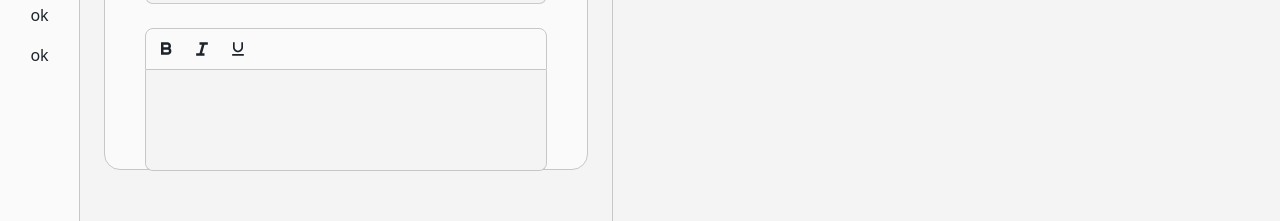
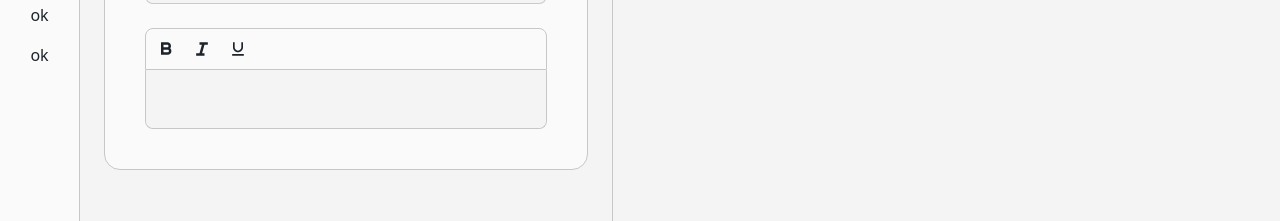
Before and after one commit to coachmania/refactor, a Vue app in the folder vue/: page /title in a window 1280 px wide. Shown: the part 477-698 px from the top of the page. Built offline with nearby package versions, Linux system fonts and the light colour scheme; no server answers.

Commit message:
fix input style

```diff
--- a/vue/src/components/global/QuillEditor.vue
+++ b/vue/src/components/global/QuillEditor.vue
@@ -58,6 +58,10 @@ onMounted(() => {
 </script>
 
 <style>
+.ql-container {
+	@apply static h-auto;
+}
+
 .ql-editor {
 	@apply w-full p-4 input h-full;
 }
```
